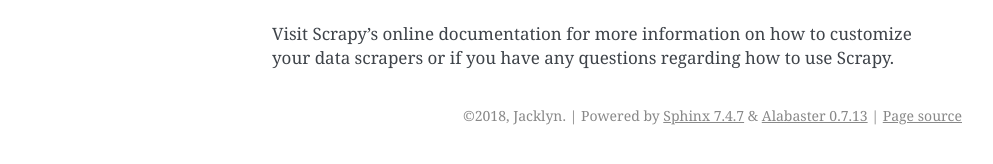
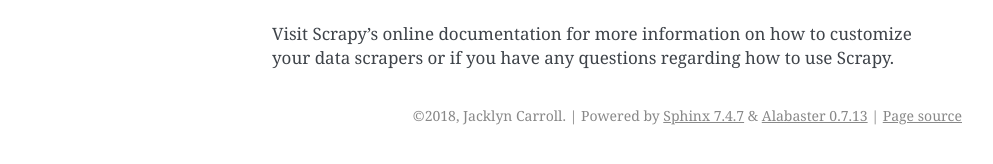
Before and after one commit to jacklynlee31/scrapy-doc, a Sphinx documentation site: the page built from docs/wrapup.rst, in a window 1280 px wide. Shown: the part 338-502 px from the top of the page, without its empty margins (148-1141 px from the left). Built offline with Sphinx 7.4.7, drawn with Linux system fonts in a browser that asks for light colours.

Commit message:
Added last name

```diff
--- a/docs/conf.py
+++ b/docs/conf.py
@@ -20,8 +20,8 @@
 # -- Project information -----------------------------------------------------
 
 project = 'ScrapyDoc'
-copyright = '2018, Jacklyn'
-author = 'Jacklyn'
+copyright = '2018, Jacklyn Carroll'
+author = 'Jacklyn Carroll'
 
 # The short X.Y version
 version = ''
```
